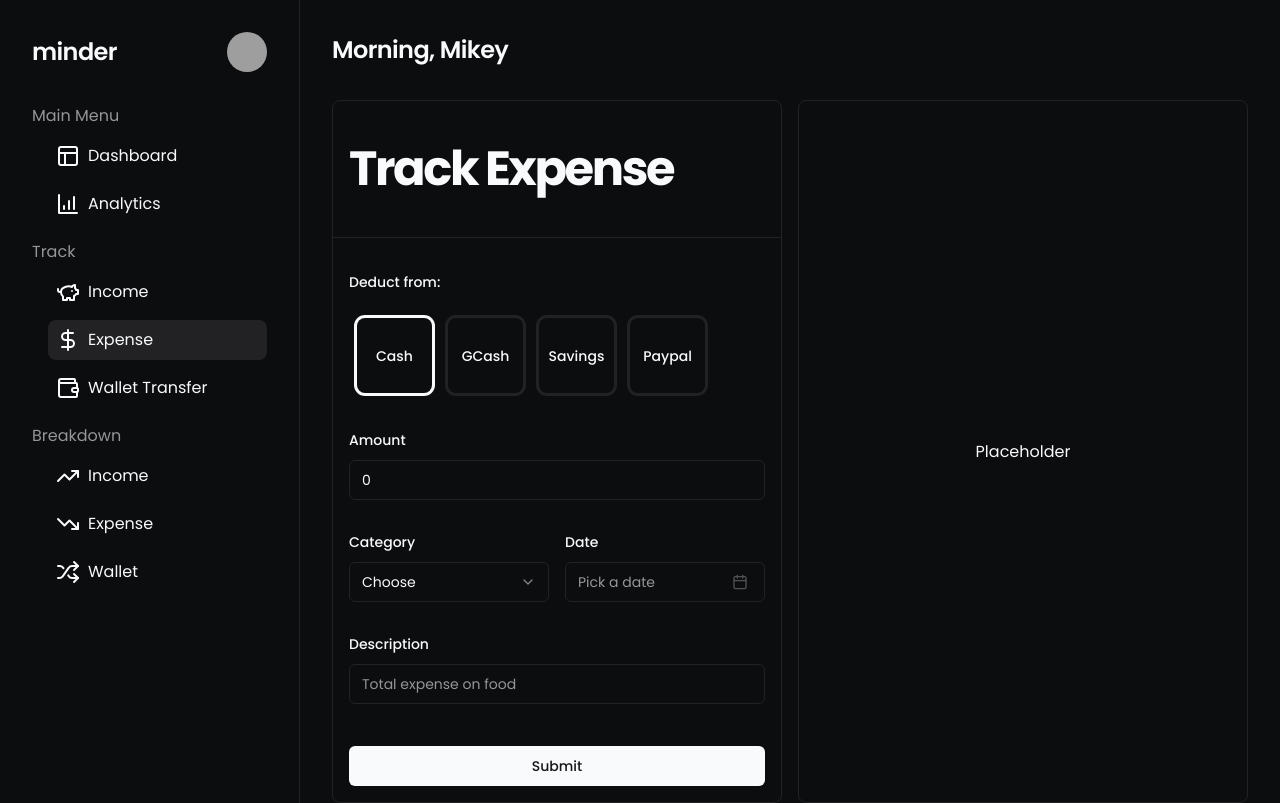
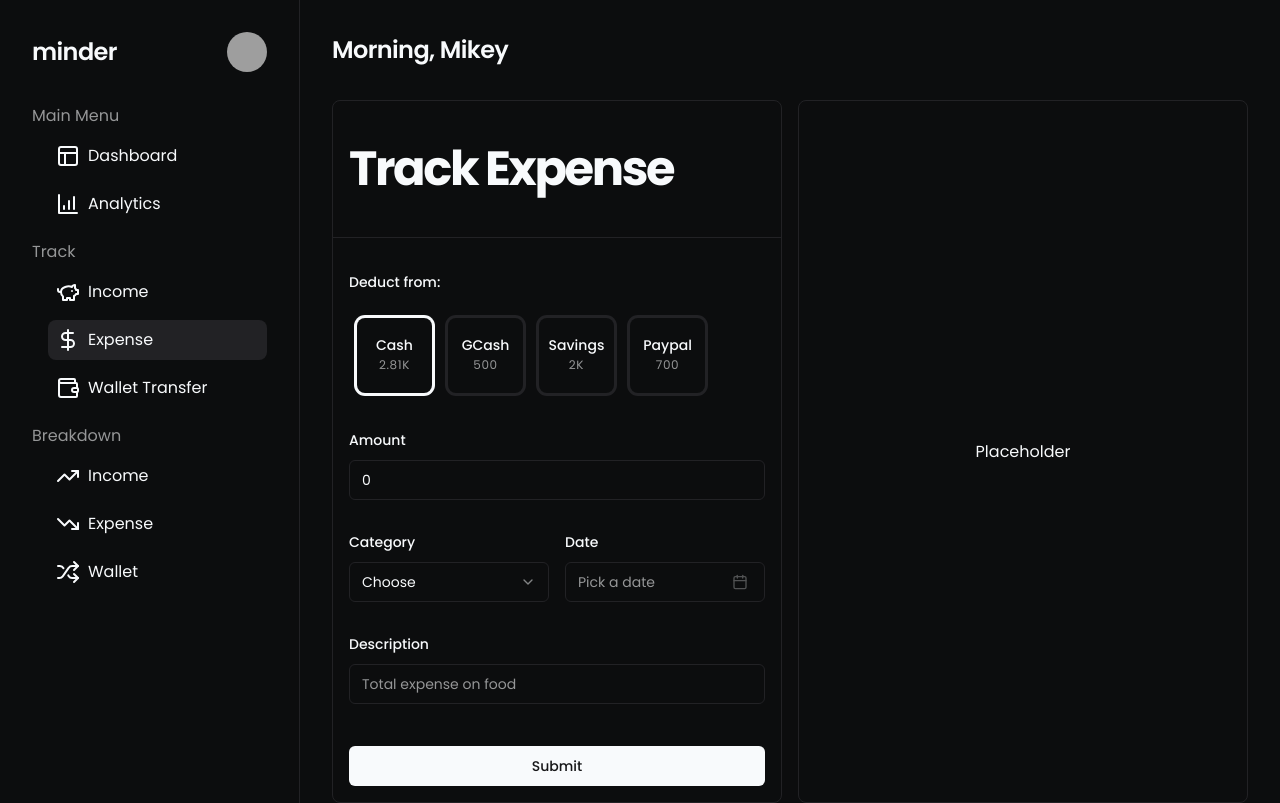
Before and after one commit to michaelcanonizado/minder, a Next.js app: page /expense/track in a window 1280 px wide. Built offline with nearby package versions, Linux system fonts and the light colour scheme; grey boxes are pictures that could not be loaded.

Commit message:
feat: add subtitle to <FormRadioCard/>, will be used to show the balance of the wallet

```diff
--- a/src/components/sections/form/transaction/Expense.tsx
+++ b/src/components/sections/form/transaction/Expense.tsx
@@ -375,6 +375,7 @@ const FormRadioCardGroup = ({
   data: {
     id: string;
     name: string;
+    balance?: number;
     [key: string]: any;
   }[];
   className?: string;
@@ -394,7 +395,8 @@ const FormRadioCardGroup = ({
           {data.map(item => {
             return (
               <FormRadioCard
-                name={item.name}
+                title={item.name}
+                subtitle={item.balance}
                 value={item.id}
                 id={item.id}
                 key={item.id}
@@ -408,17 +410,30 @@ const FormRadioCardGroup = ({
   );
 };
 const FormRadioCard = ({
-  name,
+  title,
+  subtitle,
   value,
   id,
   className,
   ...props
 }: {
-  name: string;
+  title: string;
+  subtitle?: number;
   value: string;
   id: string;
   className?: string;
 }) => {
+  const detail = subtitle ? (
+    <p className='text-body-200 mt-1 text-muted-foreground'>
+      {subtitle.toLocaleString('en-US', {
+        notation: 'compact',
+        maximumFractionDigits: 2
+      })}
+    </p>
+  ) : (
+    ''
+  );
+
   return (
     <FormItem className='flex items-center space-x-2' {...props}>
       <FormControl>
@@ -427,12 +442,24 @@ const FormRadioCard = ({
       <Label
         htmlFor={id}
         className={cn(
-          'grid h-[75px] w-[75px] place-items-center rounded-lg text-center ring ring-muted hover:cursor-pointer peer-data-[state=checked]:ring-foreground',
+          'size-[75px] rounded-lg ring ring-muted hover:cursor-pointer peer-data-[state=checked]:ring-foreground',
+          className
+        )}
+      >
+        <div className='flex h-full w-full flex-col items-center justify-center'>
+          <p className=''>{title}</p>
+          {detail}
+        </div>
+      </Label>
+      {/* <Label
+        htmlFor={id}
+        className={cn(
+          'grid size-[75px] place-items-center rounded-lg text-center ring ring-muted hover:cursor-pointer peer-data-[state=checked]:ring-foreground',
           className
         )}
       >
         {name}
-      </Label>
+      </Label> */}
     </FormItem>
   );
 };
```
